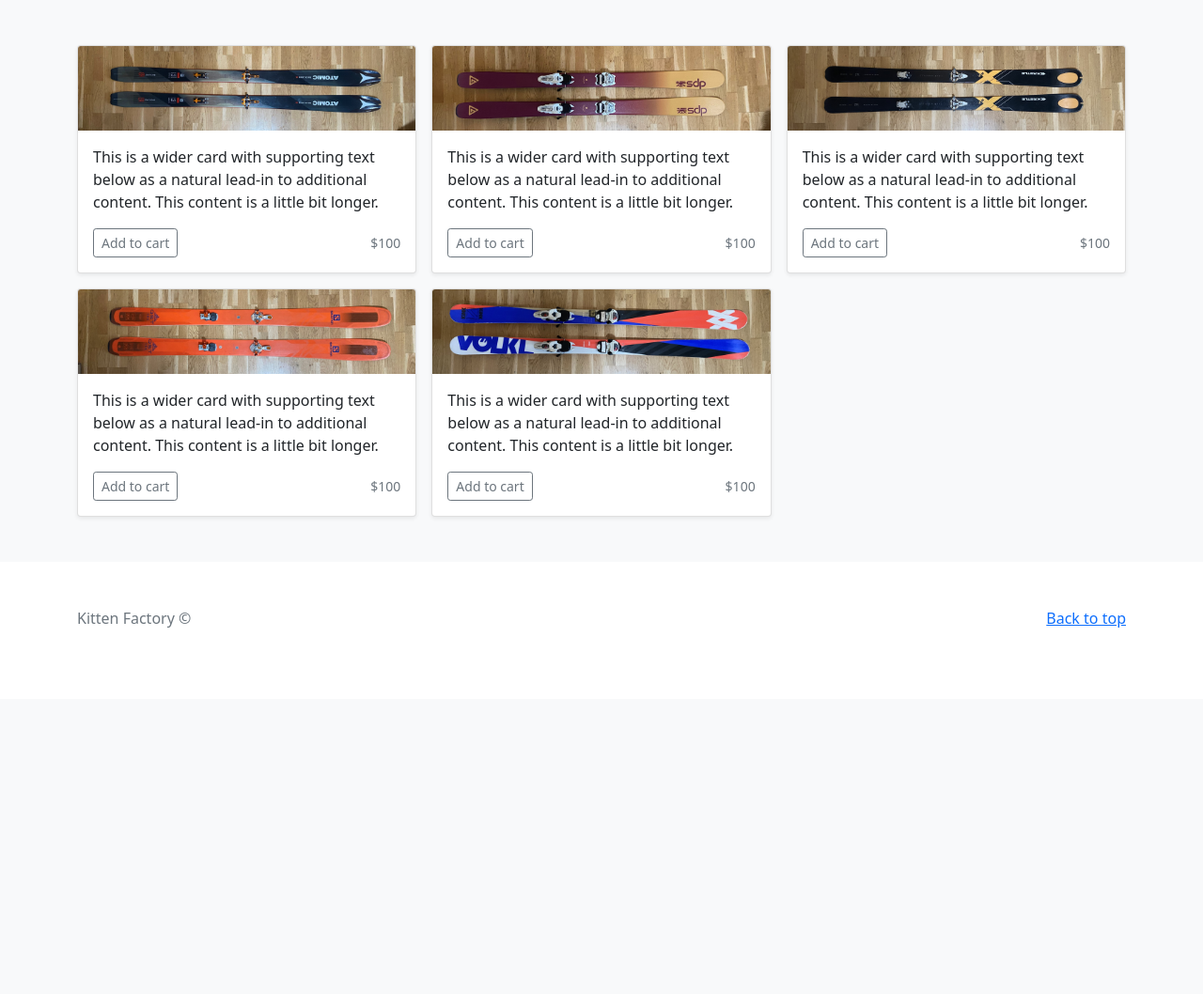
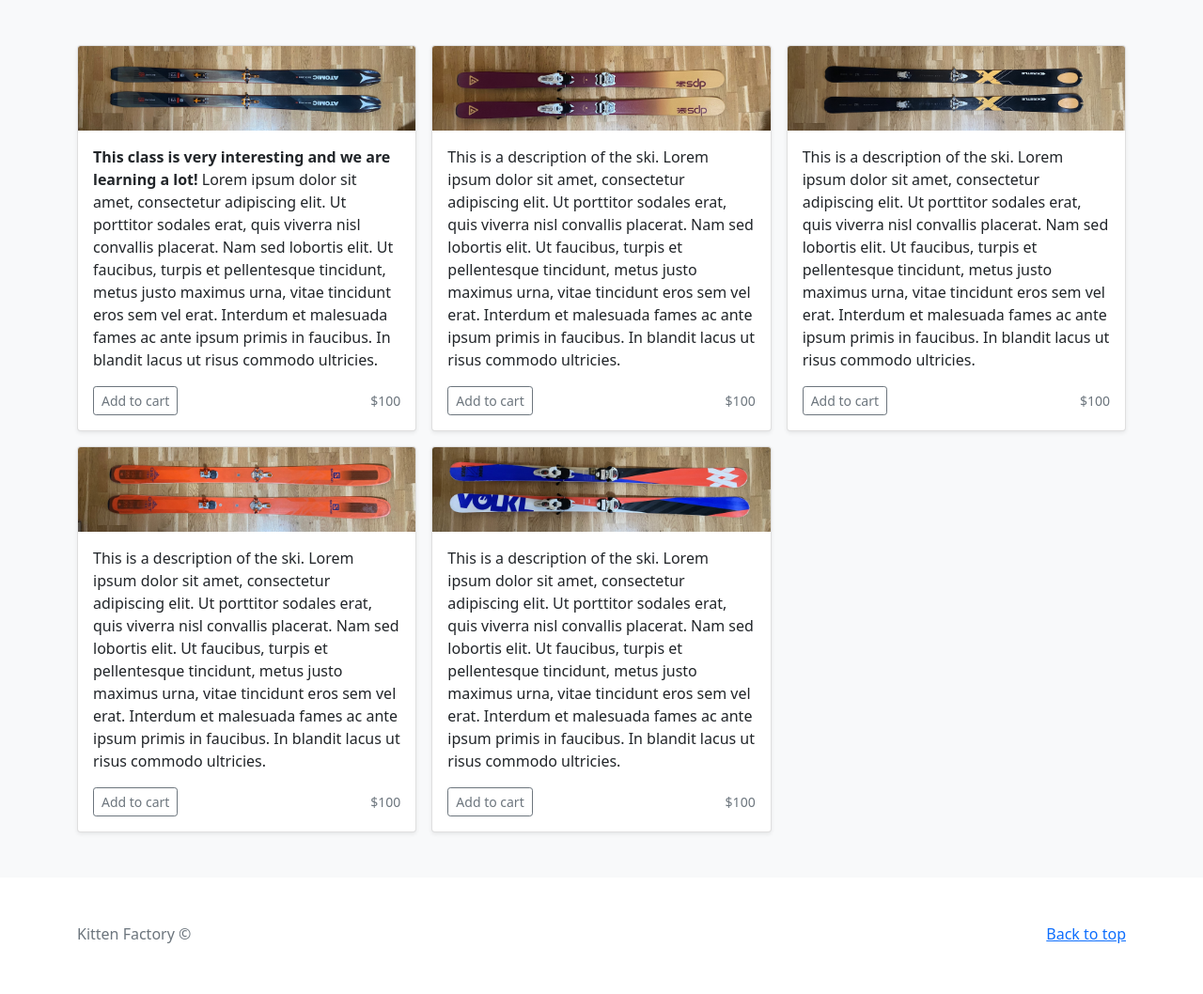
Before and after one commit to nhuntington11/kfactory, a PHP site: page / in a window 1280 px wide. Shown: the part 56-1114 px from the top of the page at 94% size. Before the commit the page ends 724 px from the top, so only its background shows below. Run offline with PHP 8.4, Linux system fonts and the light colour scheme.

Commit message:
Updated descriptions from default

```diff
--- a/index.php
+++ b/index.php
@@ -65,7 +65,7 @@
                 <div class="card shadow-sm">
                   <img class="bd-placeholder-img card-img-top" src="img/atomic.png">
                   <div class="card-body">
-                    <p class="card-text">This is a wider card with supporting text below as a natural lead-in to additional content. This content is a little bit longer.</p>
+                    <p class="card-text"><b>This class is very interesting and we are learning a lot!</b> Lorem ipsum dolor sit amet, consectetur adipiscing elit. Ut porttitor sodales erat, quis viverra nisl convallis placerat. Nam sed lobortis elit. Ut faucibus, turpis et pellentesque tincidunt, metus justo maximus urna, vitae tincidunt eros sem vel erat. Interdum et malesuada fames ac ante ipsum primis in faucibus. In blandit lacus ut risus commodo ultricies. </p>
                     <div class="d-flex justify-content-between align-items-center">
                       <div class="btn-group">
                         <a href="payment.php"><button type="button" class="btn btn-sm btn-outline-secondary">Add to cart</button></a>
@@ -79,7 +79,7 @@
                 <div class="card shadow-sm">
                   <img class="bd-placeholder-img card-img-top" src="img/dps.png">
                   <div class="card-body">
-                    <p class="card-text">This is a wider card with supporting text below as a natural lead-in to additional content. This content is a little bit longer.</p>
+                    <p class="card-text">This is a description of the ski. Lorem ipsum dolor sit amet, consectetur adipiscing elit. Ut porttitor sodales erat, quis viverra nisl convallis placerat. Nam sed lobortis elit. Ut faucibus, turpis et pellentesque tincidunt, metus justo maximus urna, vitae tincidunt eros sem vel erat. Interdum et malesuada fames ac ante ipsum primis in faucibus. In blandit lacus ut risus commodo ultricies. </p>
                     <div class="d-flex justify-content-between align-items-center">
                       <div class="btn-group">
                         <a href="payment.php"><button type="button" class="btn btn-sm btn-outline-secondary">Add to cart</button></a>
@@ -93,7 +93,7 @@
                 <div class="card shadow-sm">
                   <img class="bd-placeholder-img card-img-top" src="img/kastle.png">
                   <div class="card-body">
-                    <p class="card-text">This is a wider card with supporting text below as a natural lead-in to additional content. This content is a little bit longer.</p>
+                    <p class="card-text">This is a description of the ski. Lorem ipsum dolor sit amet, consectetur adipiscing elit. Ut porttitor sodales erat, quis viverra nisl convallis placerat. Nam sed lobortis elit. Ut faucibus, turpis et pellentesque tincidunt, metus justo maximus urna, vitae tincidunt eros sem vel erat. Interdum et malesuada fames ac ante ipsum primis in faucibus. In blandit lacus ut risus commodo ultricies. </p>
                     <div class="d-flex justify-content-between align-items-center">
                       <div class="btn-group">
                         <a href="payment.php"><button type="button" class="btn btn-sm btn-outline-secondary">Add to cart</button></a>
@@ -108,7 +108,7 @@
                 <div class="card shadow-sm">
                   <img class="bd-placeholder-img card-img-top" src="img/salomon.png">
                   <div class="card-body">
-                    <p class="card-text">This is a wider card with supporting text below as a natural lead-in to additional content. This content is a little bit longer.</p>
+                    <p class="card-text">This is a description of the ski. Lorem ipsum dolor sit amet, consectetur adipiscing elit. Ut porttitor sodales erat, quis viverra nisl convallis placerat. Nam sed lobortis elit. Ut faucibus, turpis et pellentesque tincidunt, metus justo maximus urna, vitae tincidunt eros sem vel erat. Interdum et malesuada fames ac ante ipsum primis in faucibus. In blandit lacus ut risus commodo ultricies. </p>
                     <div class="d-flex justify-content-between align-items-center">
                       <div class="btn-group">
                         <a href="payment.php"><button type="button" class="btn btn-sm btn-outline-secondary">Add to cart</button></a>
@@ -122,7 +122,7 @@
                 <div class="card shadow-sm">
                   <img class="bd-placeholder-img card-img-top" src="img/volkl.png">
                   <div class="card-body">
-                    <p class="card-text">This is a wider card with supporting text below as a natural lead-in to additional content. This content is a little bit longer.</p>
+                    <p class="card-text">This is a description of the ski. Lorem ipsum dolor sit amet, consectetur adipiscing elit. Ut porttitor sodales erat, quis viverra nisl convallis placerat. Nam sed lobortis elit. Ut faucibus, turpis et pellentesque tincidunt, metus justo maximus urna, vitae tincidunt eros sem vel erat. Interdum et malesuada fames ac ante ipsum primis in faucibus. In blandit lacus ut risus commodo ultricies. </p>
                     <div class="d-flex justify-content-between align-items-center">
                       <div class="btn-group">
                         <a href="payment.php"><button type="button" class="btn btn-sm btn-outline-secondary">Add to cart</button></a>
```
